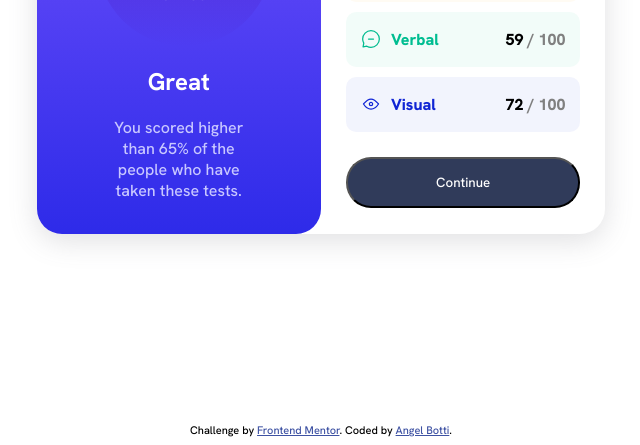
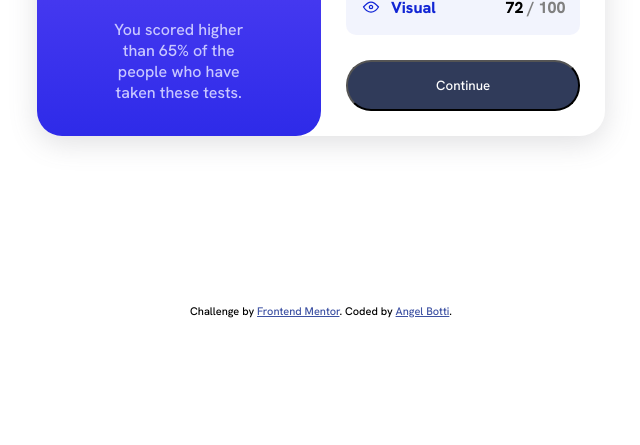
Before and after one commit to Botti13/Results-summary-component, a website: page index.html in a window 1280 px wide. Shown: the part 406-851 px from the top of the page, without its empty margins (319-959 px from the left). After the commit the page ends 816 px from the top, so only its background shows below. Drawn offline with nearby package versions, Linux system fonts and the light colour scheme.

Commit message:
Updated body centered items

```diff
--- a/styles.css
+++ b/styles.css
@@ -1,8 +1,15 @@
-body, button {
+body {
     color: hsl(241, 100%, 89%);
     font-family: 'Hanken Grotesk', sans-serif;
-    max-width: 1440px;
     text-align: center;
+    min-height: 100vh;
+    display: grid;
+    place-items: center;
+}
+
+button {
+    color: hsl(241, 100%, 89%);
+    font-family: 'Hanken Grotesk', sans-serif;
 }
 
 h1 {
@@ -24,7 +31,6 @@ img {
     box-shadow: rgba(100, 100, 111, 0.2) 0px 7px 29px 0px;
     height: 450px;
     width: 45%;
-    margin: 15% auto;
 }
 
 .result {
```
